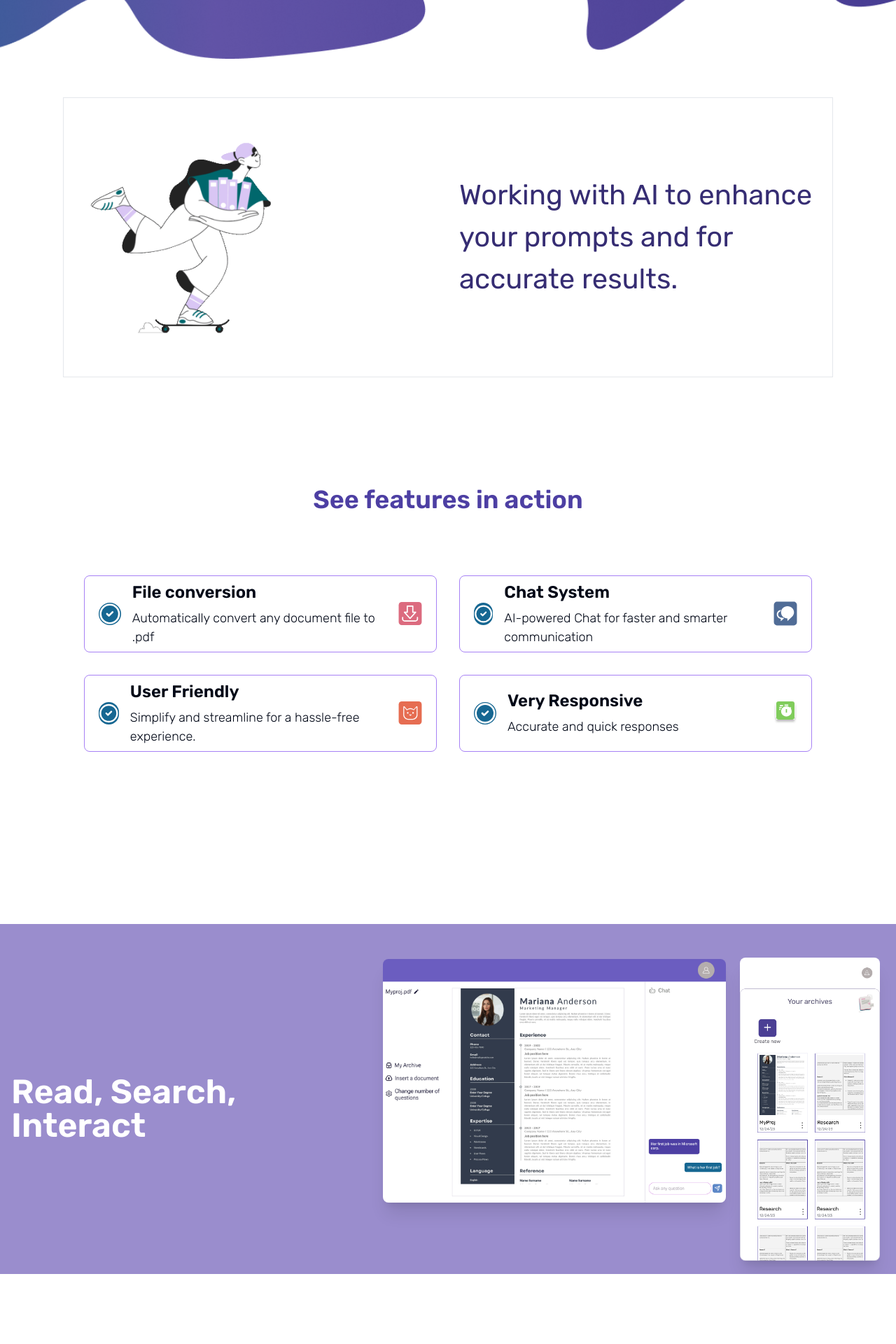
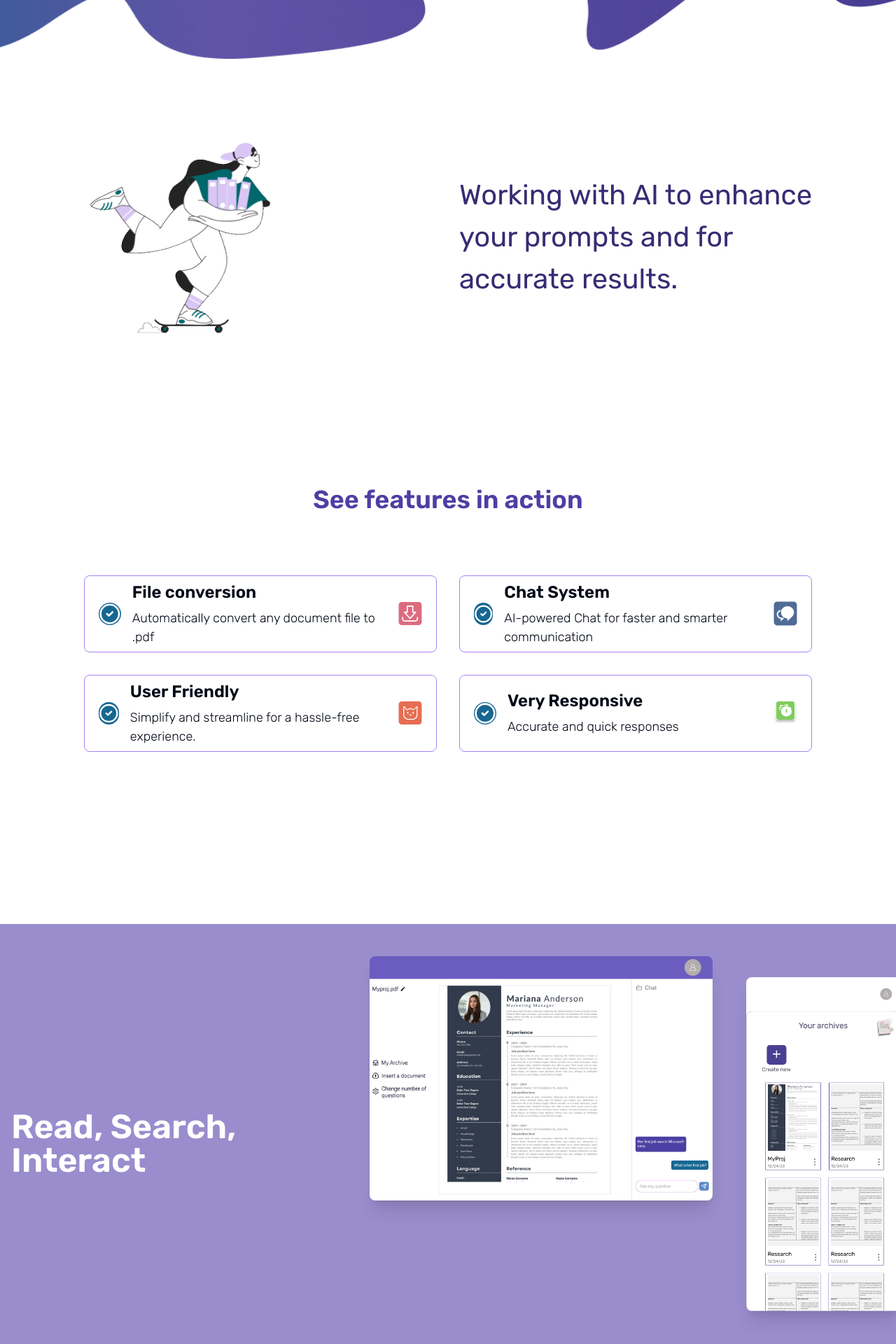
Before and after one commit to Isaac-Domino/ReThink, a Next.js app: page / in a window 1280 px wide. Shown: the part 616-2536 px from the top of the page at 70% size. Before the commit the page ends 2436 px from the top, so only its background shows below. Built offline with nearby package versions, Linux system fonts and the light colour scheme; no server answers.

Commit message:
updated landing page and added Hero component

```diff
--- a/package.json
+++ b/package.json
@@ -54,7 +54,7 @@
 		"cmdk": "^0.2.0",
 		"date-fns": "^3.1.0",
 		"embla-carousel-react": "8.0.0-rc18",
-		"framer-motion": "^10.17.9",
+		"framer-motion": "^10.18.0",
 		"lucide-react": "^0.306.0",
 		"next": "14.1.0",
 		"next-themes": "^0.2.1",
@@ -62,6 +62,7 @@
 		"react-day-picker": "^8.10.0",
 		"react-dom": "^18.2.0",
 		"react-hook-form": "^7.49.2",
+		"react-intersection-observer": "^9.5.3",
 		"react-resizable-panels": "^1.0.7",
 		"sonner": "^1.3.1",
 		"tailwind-merge": "^2.2.0",
--- /dev/null
+++ b/src/components/Hero.tsx
@@ -0,0 +1,34 @@
+import React from 'react'
+import Image from 'next/image'
+
+
+export default function Hero() {
+  return (
+    <section className="mt-[120px] text-white mb-[130px] flex items-center justify-between px-2 py-2  w-full">
+             {/**LEFT CONTENT */}
+               <div className="text-center items-center md:items-start flex-1 mx-auto md:mx-0 w-[220px] sm:w-auto max-w-[650px] font-bold md:text-left flex flex-col gap-6">
+                 <div className="flex gap-2 flex-col">
+                   <p className="text-[25px] leading-normal md:text-[42px] text-pretty">Re
+                   <span className="bg-gradient-to-b from-purple-500 via-purple-600 to-purple-700 text-transparent bg-clip-text">
+                        Think
+                   </span>- document content searcher</p>
+
+                     <span className="text-pretty text-sm md:text-[18px] font-light"> Stop Wasting Time, ReThink Your PDF: Quickly Find Exactly What You Need</span>
+                   </div>
+
+                     <button className="text-white bg-accentColor w-[100px] sm:w-[135px] sm:h-[45px] shadow-md text-[18px] hover:bg-purple-500 transition-colors duration-150 ease-in-out h-[30px] text-sm font-normal">Get started</button>
+                </div>
+
+                {/**RIGHT CONTENT */}
+                <div className="hidden md:block">
+                    <Image
+                      width={450}
+                      height={300}
+                      src={'/3d-casual-life-young-man-pointing-on-contract 1.svg'}
+                      alt="3d image"
+                      priority
+                    />
+                </div>
+          </section>
+     )
+}
--- a/src/pages/_home.tsx
+++ b/src/pages/_home.tsx
@@ -3,8 +3,12 @@
 import Navbar from "@/components/Navbar";
 import Link from "next/link";
 import Image from 'next/image'
-import React from "react";
+import React, { useRef } from "react";
 import { CheckCircle2 } from 'lucide-react';
+import { motion, useScroll } from 'framer-motion'
+import { useInView } from 'react-intersection-observer';
+import Hero from "@/components/Hero";
+
 
 
 const features = [
@@ -59,40 +63,30 @@ const features = [
 
 
 const Home = () => {
+  const ref = useRef<HTMLDivElement>(null);
+  const { scrollYProgress, } = useScroll({
+    target: ref,
+    offset: ["0 1", "1.33 1"]
+  });
+
+  const [itemRef, inView] = useInView({
+    triggerOnce: true,
+    threshold: 0.5,
+  });
+
 
   /**LANDING PAGE */
   return (
-   <div>
+   <motion.div
+     initial={{ opacity: 0, y: 100}}
+     animate={{ opacity: 1, y: 0}}
+     transition={{ ease: "easeOut", type: "tween"}}
+   >
       <main className="w-full z-10 px-2 sm:px-8 md:px-[60px] py-4 lg:px-[90px] min-w-full h-auto min-h-screen relative">
         <div className="">
             <Navbar />
-          {/**HERO SECTION */}
-          <section className="mt-[120px] text-white mb-[130px] flex items-center justify-between px-2 py-2  w-full">
-             {/**LEFT CONTENT */}
-               <div className="text-center items-center md:items-start flex-1 mx-auto md:mx-0 w-[220px] sm:w-auto max-w-[650px] font-bold md:text-left flex flex-col gap-6">
-                 <div className="flex gap-2 flex-col">
-                   <p className="text-[25px] leading-normal md:text-[42px] text-pretty">Re
-                   <span className="bg-gradient-to-b from-purple-500 via-purple-600 to-purple-700 text-transparent bg-clip-text">
-                        Think
-                   </span>- document content searcher</p>
 
-                     <span className="text-pretty text-sm md:text-[18px] font-light"> Stop Wasting Time, ReThink Your PDF: Quickly Find Exactly What You Need</span>
-                   </div>
-
-                     <button className="text-white bg-accentColor w-[100px] sm:w-[135px] sm:h-[45px] shadow-md text-[18px] hover:bg-purple-500 transition-colors duration-150 ease-in-out h-[30px] text-sm font-normal">Get started</button>
-                </div>
-
-                {/**RIGHT CONTENT */}
-                <div className="hidden md:block">
-                    <Image
-                      width={450}
-                      height={300}
-                      src={'/3d-casual-life-young-man-pointing-on-contract 1.svg'}
-                      alt="3d image"
-                    />
-                </div>
-          </section>
-
+        <Hero />
 
         <Image
           src={'/backround gradient.png'}
@@ -108,9 +102,17 @@ const Home = () => {
         />
       </div>
 
+        {/**SECOND CONTENT */}
+        <motion.div
+         ref={ref}
+         style={{
+           opacity: scrollYProgress
+         }}
+         transition={{ ease: 'linear',  delay: 1, }}
 
-        {/**SECOND CONTENT */}
-        <div className="w-full border  mt-[190px] h-[400px] my-auto items-center flex mb-6 ">
+        className="w-full mt-[190px]
+        h-[400px] my-auto items-center flex mb-6"
+        >
            <div className="flex gap-8 justify-between w-full h-auto items-center">
                <div className="flex-1 h-full">
                   <Image
@@ -125,7 +127,7 @@ const Home = () => {
                  <p className="md:text-[36px] lg:text-[40px] text-lg leading-normal text-pretty text-[#362D73]">Working with AI to enhance your prompts and for accurate results.</p>
                </div>
            </div>
-        </div>
+        </motion.div>
 
 
         {/**THIRD CONTENT*/}
@@ -134,10 +136,17 @@ const Home = () => {
            <section className="py-[35px] flex flex-col items-center gap-2">
                 <h1 className="text-primaryColor text-[25px] md:text-4xl">See features in action</h1>
 
-                <div className="grid grid-flow-row-dense grid-cols-1 md:grid-cols-2 gap-6 md:gap-8 mt-[60px] px-[10px] md:p-[20px] lg:px-[30px] justify-around mx-auto grid-rows-2 items-center w-full">
+                <motion.div
+                       initial={{ opacity: 0, translateX: -1000 }}
+                       whileInView={{ opacity: 1, translateX: 0 }}
+                       viewport={{ once: true}}
+                       transition={{ delay: 0.6,  ease: "easeInOut", }} className="grid grid-flow-row-dense grid-cols-1 md:grid-cols-2 gap-6 md:gap-8 mt-[60px] px-[10px] md:p-[20px] lg:px-[30px] justify-around mx-auto grid-rows-2 items-center w-full">
                     {/**MAPPING THE FEATURES HERE */}
+
                    {features.map((item, index) => (
-                      <div key={index} className="p-[20px] flex justify-between items-center border-[#A781F5] border h-[110px] rounded-lg">
+                      <div
+                        key={index} className="p-[20px] flex justify-between items-center border-[#A781F5] border h-[110px] rounded-lg">
+
                        <div className="flex w-[250px] sm:w-[350px] md:w-[500px] max-w-[450px] gap-4 items-center">
                             {item.icon}
                            <div className="flex flex-col gap-2">
@@ -150,43 +159,44 @@ const Home = () => {
                           {item.image}
                        </div>
                    </div>
-                ))}
-                </div>
+                  ))}
+
+                </motion.div>
            </section>
         </div>
     </main>
 
-     <div className="w-full md:px-4 flex h-[500px] bg-[#9A8DCD] mt-[175px]">
+     <div className="w-full md:px-4 flex h-[700px] sm:h-[500px] md:h-[600px] bg-[#9A8DCD] mt-[175px]">
         <div className="w-full justify-around flex flex-col md:flex-row items-center">
 
             <h1 className="text-white text-3xl mt-7 lg:text-5xl">Read, Search, Interact</h1>
 
 
-           <div className="flex px-2 justify-around gap-6 sm:gap-8 md:gap-[20px] rounded-md w-auto max-h-[400px]">
+           <div className="flex flex-col sm:flex-row px-2 md:justify-around gap-2 sm:gap-6 md:gap-[20px] lg:gap-12 rounded-md w-auto ">
              <Image
                width={470}
                height={300}
                sizes="100vw"
                src={'/Desktop - content.png'}
                alt="preview desktop"
-               className="self-start w-[350px] md:w-[420px] lg:w-[440px] xl:w-[490px] rounded-lg shadow-xl"
+               className="self-start w-[300px] md:w-[420px] lg:w-[440px] xl:w-[490px] rounded-lg shadow-xl"
                quality={100}
              />
 
            <Image
                width={200}
-               height={390}
+               height={300}
                sizes="100vw"
                quality={100}
 
                src={'/Mobile.png'}
                alt="preview desktop"
-               className="self-center w-[150px] md:w-[200px] mt-[30px] rounded-lg shadow-xl"
+               className="self-center w-[150px] md:w-[190px] lg:w-[220px] mt-[30px] rounded-lg shadow-xl"
              />
            </div>
          </div>
      </div>
-  </div>
+  </motion.div>
   );
 };
 
```
